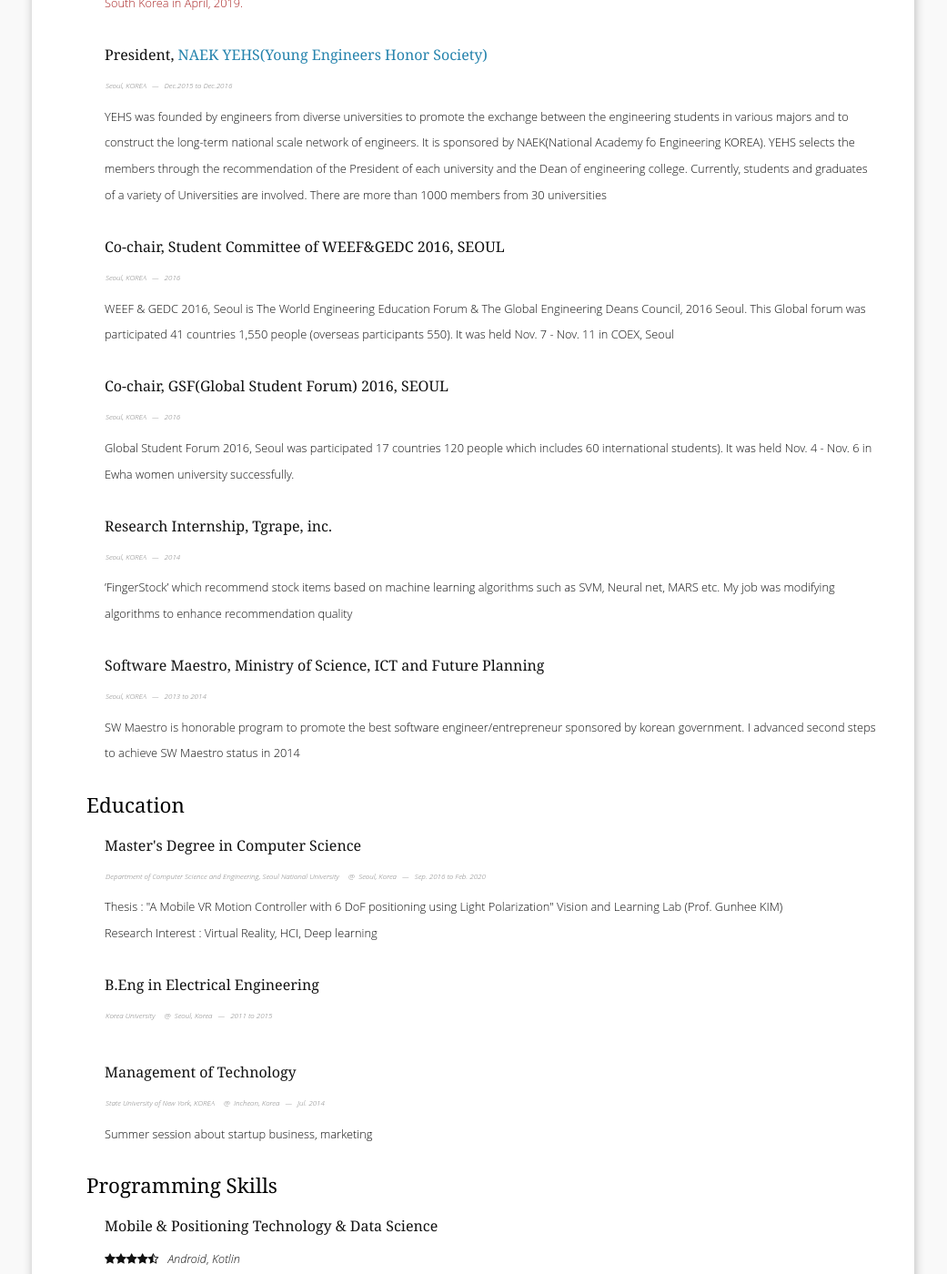
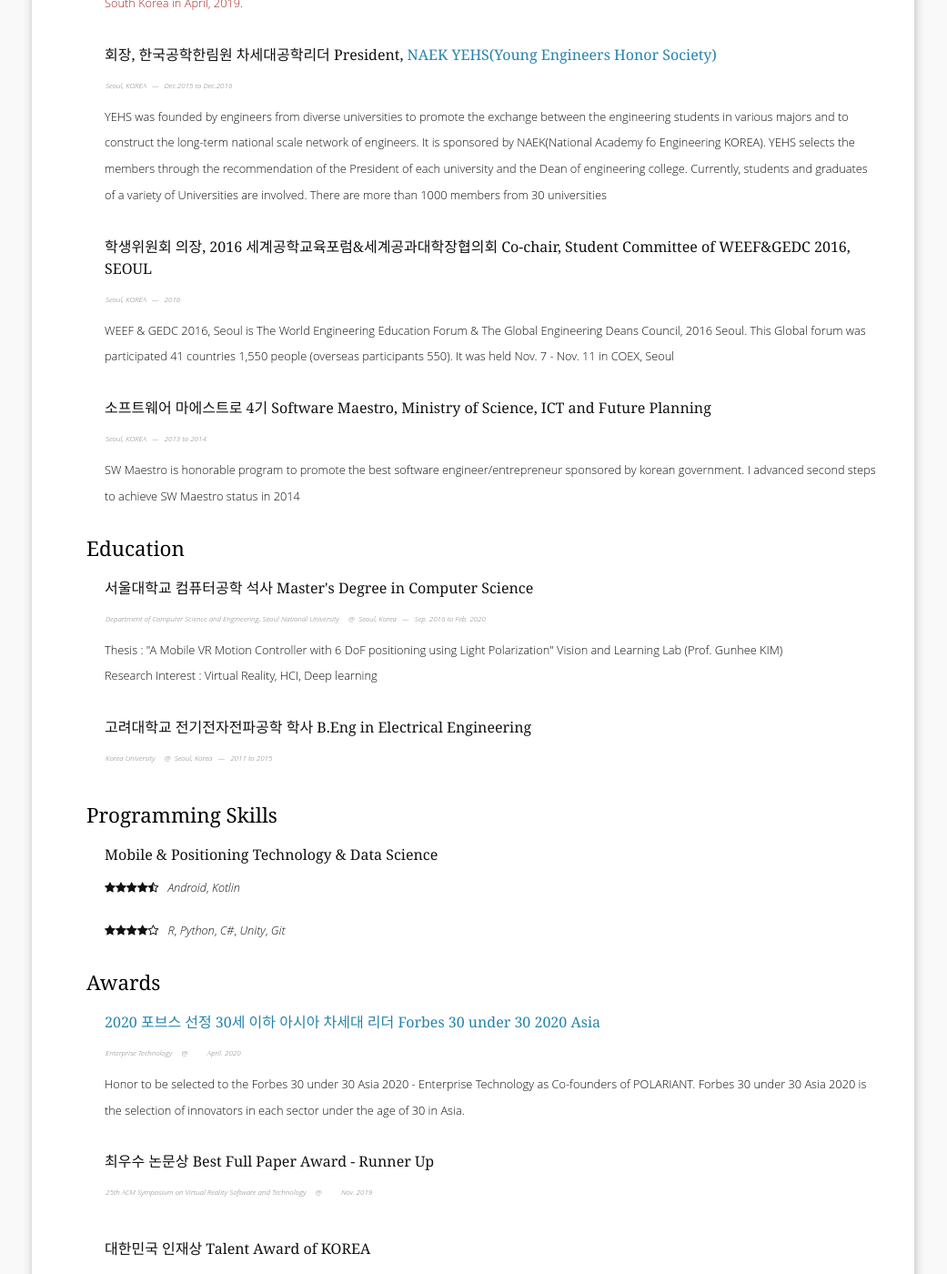
Before and after one commit to HyoukJang/HyoukJang.github.io, a Jekyll site: the page built from vitae/index.md, in a window 1280 px wide and 1400 px high, scrolled down 852 px. Shown: the whole window at 91% size, without its empty margins (120-1161 px from the left). Built offline with Jekyll 4.4.1, drawn with Linux system fonts in a browser that asks for light colours; nearby versions of some CDN libraries; some web fonts are replaced; some of the changed text lies outside the part shown.

Commit message:
vitae 정리

```diff
--- a/_includes/vitae_awards.html
+++ b/_includes/vitae_awards.html
@@ -13,7 +13,7 @@
     </article>
     <article>
         <header>
-            <h1>Best Full Paper Award - Runner Up</h1>
+            <h1>최우수 논문상 Best Full Paper Award - Runner Up</h1>
             <span><em>25th ACM Symposium on Virtual Reality Software and Technology</em></span>
             <span> <time>Nov. 2019</time></span>
         </header>
@@ -41,16 +41,6 @@
     </article>
     <article>
         <header>
-            <h1>Encouragement Prize</h1>
-            <span><em>The 3rd Global Datathon</em></span>
-            <span> <time>2015</time></span>
-        </header>
-        <p>
-           presented by MSIP, UN Pulse
-        </p>
-    </article>
-    <article>
-        <header>
             <h1>The Excellence Award</h1>
             <span><em>Korea Computer Congress Paper Competition</em></span>
             <span><time>2014</time></span>
--- a/_includes/vitae_education.html
+++ b/_includes/vitae_education.html
@@ -2,7 +2,7 @@
     <h1>Education</h1>
     <article>
         <header>
-            <h1>Master's Degree in Computer Science</h1>
+            <h1>서울대학교 컴퓨터공학 석사 Master's Degree in Computer Science</h1>
             <span><em>Department of Computer Science and Engineering, Seoul National University</em></span>
             <span><address>Seoul, Korea</address><time>Sep. 2016 to Feb. 2020</time></span>
         </header>
@@ -14,7 +14,7 @@
     </article>
     <article>
         <header>
-            <h1>B.Eng in Electrical Engineering</h1>
+            <h1>고려대학교 전기전자전파공학 학사 B.Eng in Electrical Engineering</h1>
             <span><em>Korea University</em></span>
             <span><address>Seoul, Korea</address><time>2011 to 2015</time></span>
         </header>
@@ -22,14 +22,4 @@
             <em></em>
         </p>
     </article>
-    <article>
-        <header>
-            <h1>Management of Technology</h1>
-            <span><em>State University of New York, KOREA</em></span>
-            <span><address>Incheon, Korea</address><time>Jul. 2014</time></span>
-        </header>
-        <p>
-            Summer session about startup business, marketing
-        </p>
-    </article>
 </section>
--- a/_includes/vitae_employment.html
+++ b/_includes/vitae_employment.html
@@ -2,7 +2,7 @@
     <!-- <h1>Work Experience</h1> -->
     <article>
         <header>
-            <h1>Data Scientist, SOCAR</h1>
+            <h1>데이터 사이언티스트, (주)쏘카 Data Scientist, SOCAR</h1>
             <span><address>Seoul, KOREA</address><time>March. 2020 to Present</time></span>
         </header>
         <p> Business development for the online used car retail service, CASTING by SOCAR and planned operations using data science.
@@ -11,7 +11,7 @@
     </article>
     <article>
         <header>
-            <h1>Software Engineer, SOCAR</h1>
+            <h1>소프트웨어 엔지니어, (주)쏘카 Software Engineer, SOCAR</h1>
             <span><address>Seoul, KOREA</address><time>May. 2019 to March. 2020</time></span>
         </header>
         <p> Android App Devlelopment
@@ -19,7 +19,7 @@
     </article>
     <article>
         <header>
-            <h1>Co-Founder/CEO, POLARIANT <a href="http://www.theinvestor.co.kr/view.php?ud=20190417000497">(acquired by SOCAR)</a></h1>
+            <h1>공동창업자 / 대표이사, (주)폴라리언트 Co-Founder/CEO, POLARIANT <a href="http://www.theinvestor.co.kr/view.php?ud=20190417000497">(acquired by SOCAR)</a></h1>
             <span><address>Seoul, KOREA</address><time>2015 to Dec.2019</time></span>
         </header>
         <p>POLARIANT opens a new era of precise indoor positioning through a technology that polarizes
@@ -32,7 +32,7 @@
     </article>
     <article>
         <header>
-            <h1>President, <a href="http://yehs.or.kr/main/main.php">NAEK YEHS(Young Engineers Honor Society)</a></h1>
+            <h1>회장, 한국공학한림원 차세대공학리더 President, <a href="http://yehs.or.kr/main/main.php">NAEK YEHS(Young Engineers Honor Society)</a></h1>
             <span><address>Seoul, KOREA</address><time>Dec.2015 to Dec.2016</time></span>
         </header>
         <p>YEHS was founded by engineers from diverse universities to promote the exchange between
@@ -45,7 +45,7 @@
     </article>
     <article>
         <header>
-            <h1>Co-chair, Student Committee of WEEF&GEDC 2016, SEOUL</h1>
+            <h1>학생위원회 의장, 2016 세계공학교육포럼&세계공과대학장협의회 Co-chair, Student Committee of WEEF&GEDC 2016, SEOUL</h1>
             <span><address>Seoul, KOREA</address><time>2016</time></span>
         </header>
         <p>WEEF & GEDC 2016, Seoul is The World Engineering Education Forum & The Global Engineering
@@ -54,25 +54,7 @@
     </article>
     <article>
         <header>
-            <h1>Co-chair, GSF(Global Student Forum) 2016, SEOUL</h1>
-            <span><address>Seoul, KOREA</address><time>2016</time></span>
-        </header>
-        <p>Global Student Forum 2016, Seoul was participated 17 countries 120
-people which includes 60 international students). It was held Nov. 4 - Nov. 6 in Ewha women university successfully.</p>
-    </article>
-
-    <article>
-        <header>
-            <h1>Research Internship, Tgrape, inc.</h1>
-            <span><address>Seoul, KOREA</address><time>2014</time></span>
-        </header>
-        <p>’FingerStock’ which recommend stock items based on machine
-learning algorithms such as SVM, Neural net, MARS etc. My job was modifying
-algorithms to enhance recommendation quality</p>
-    </article>
-    <article>
-        <header>
-            <h1>Software Maestro, Ministry of Science, ICT and Future Planning </h1>
+            <h1>소프트웨어 마에스트로 4기 Software Maestro, Ministry of Science, ICT and Future Planning </h1>
             <span><address>Seoul, KOREA</address><time>2013 to 2014 </time></span>
         </header>
         <p>SW Maestro is honorable program to promote the best software engineer/entrepreneur
```
